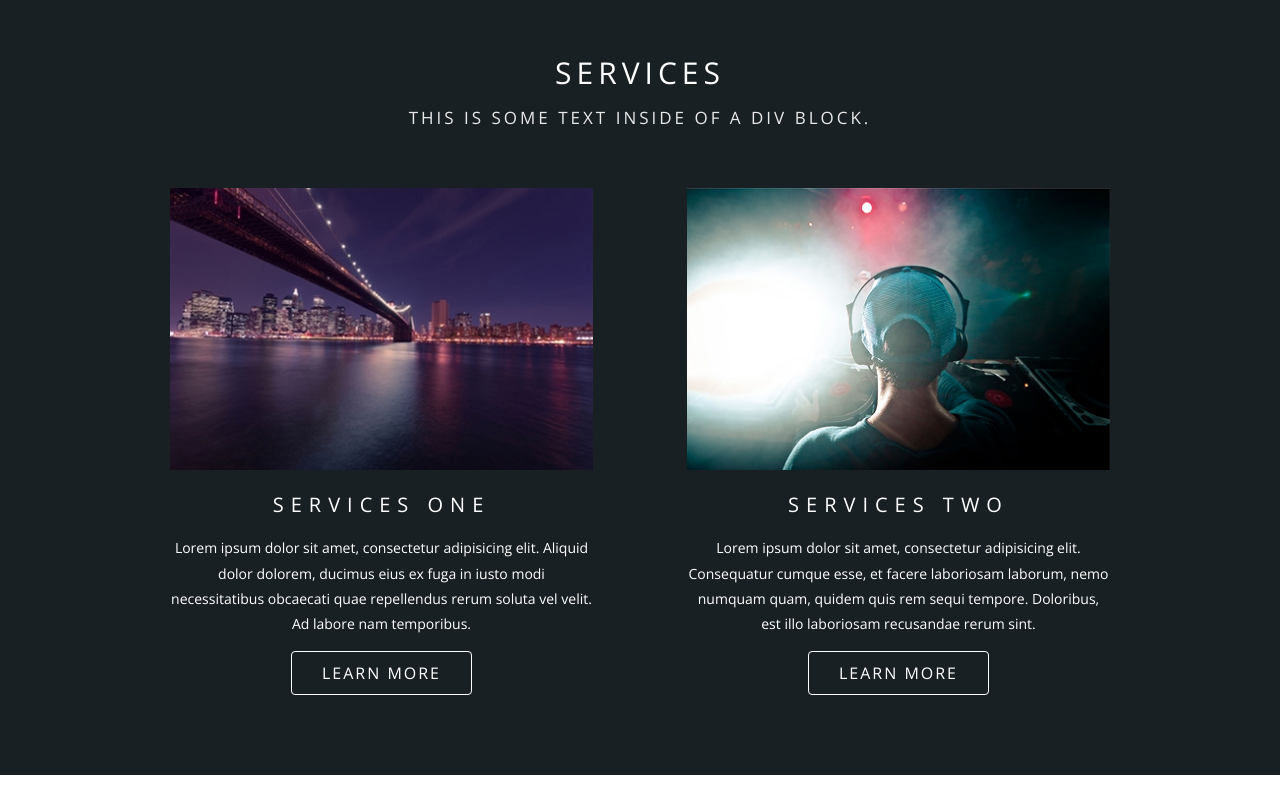
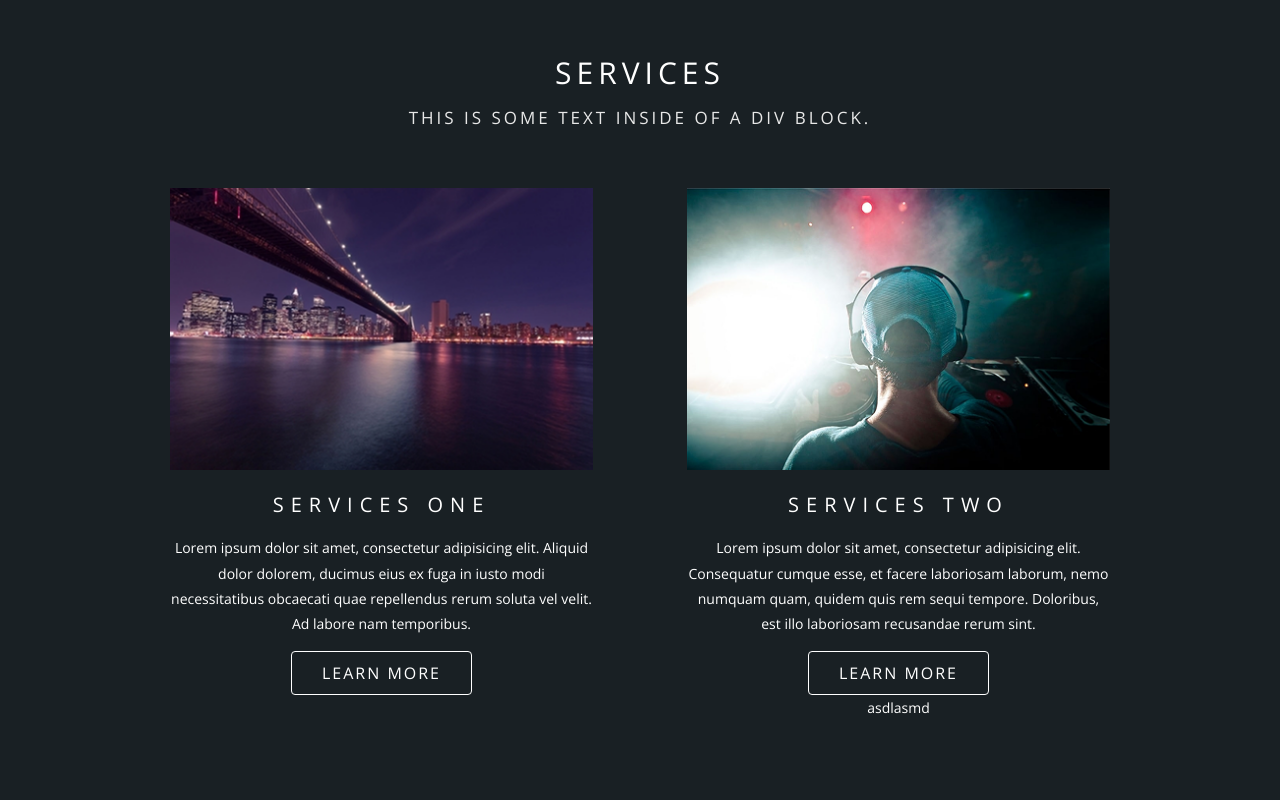
Before and after one commit to UmerNaZavode/artiom, a plain HTML site: page index.html in a window 1280 px wide. Shown: the part 1516-2316 px from the top of the page. Before the commit the page ends 2291 px from the top, so only its background shows below. Drawn offline with nearby package versions, Linux system fonts and the light colour scheme.

Commit message:
test-home-2

```diff
--- a/index.html
+++ b/index.html
@@ -91,6 +91,7 @@
                     <h4>SERVICES two</h4>
                     <p>Lorem ipsum dolor sit amet, consectetur adipisicing elit. Consequatur cumque esse, et facere laboriosam laborum, nemo numquam quam, quidem quis rem sequi tempore. Doloribus, est illo laboriosam recusandae rerum sint.</p>
                     <a href="#!" class="link">learn more</a>
+                    <p>asdlasmd</p>
                 </div>
 
             </div>
```
